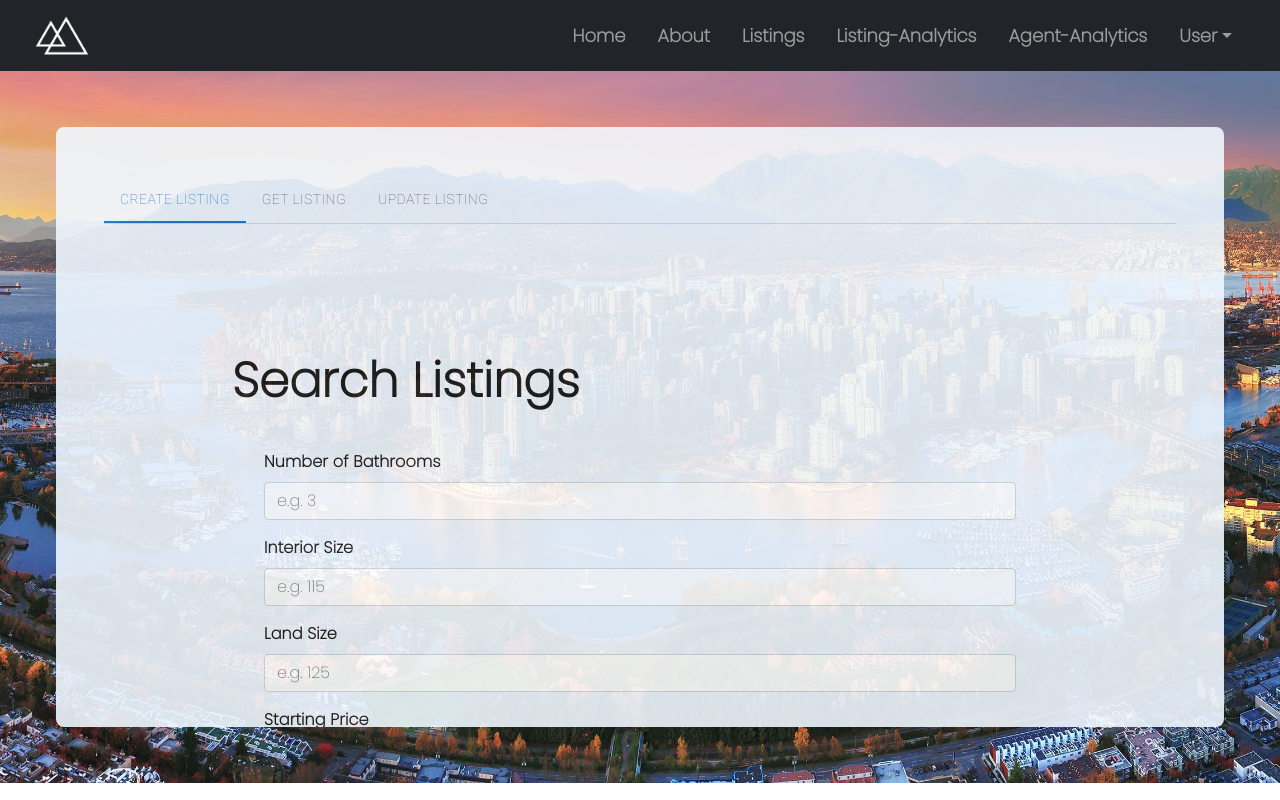
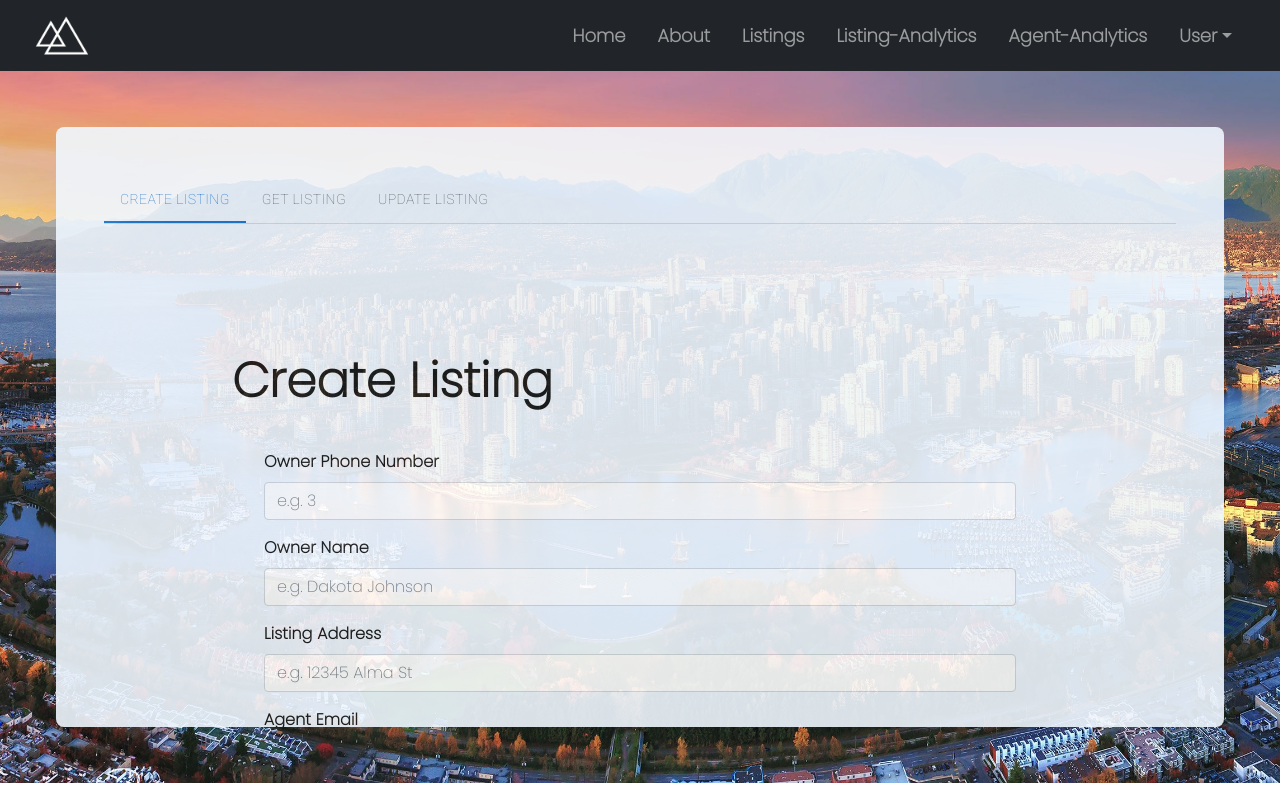
Before and after one commit to patricknoda11/real-estate-listing-app, a React (Create React App) app in the folder client/: page /listings in a window 1280 px wide. Built offline with nearby package versions, Linux system fonts and the light colour scheme.

Commit message:
implemented create listing functionality on webpage

```diff
--- a/client/src/components/CreateListingTab.js
+++ b/client/src/components/CreateListingTab.js
@@ -1,37 +1,55 @@
 import { useState } from "react";
 
 const CreateListingTab = () => {
-    let [numBathrooms, setNumBathrooms] = useState("");
+  let [ownerPhoneNumber, setOwnerPhoneNumber] = useState("");
+  const [ownerName, setOwnerName] = useState("");
+  const [listingAddress, setListingAddress] = useState("");
+  const [agentEmail, setAgentEmail] = useState("");
+  let [price, setPrice] = useState("");
+  const [location, setLocation] = useState("");
+  const [type, setType] = useState("");
+  let [numberOfRooms, setNumberOfRooms] = useState("");
+  let [numberOfBathrooms, setNumberOfBathrooms] = useState("");
   let [interiorSize, setInteriorSize] = useState("");
   let [landSize, setLandSize] = useState("");
-    let [startingPrice, setStartingPrice] = useState("");
-    let [maximumPrice, setMaximumPrice] = useState("");
 
   const clearEntries = () => {
-        setNumBathrooms("");
+    setOwnerPhoneNumber("");
+    setOwnerName("");
+    setListingAddress("");
+    setAgentEmail("");
+    setPrice("");
+    setLocation("");
+    setType("");
+    setNumberOfRooms("");
+    setNumberOfBathrooms("");
     setInteriorSize("");
     setLandSize("");
-        setStartingPrice("");
-        setMaximumPrice("");
   };
 
   const onSubmitForm = async (e) => {
     e.preventDefault();
     try {
       const body = {
-                numBathrooms,
+        ownerPhoneNumber,
+        ownerName,
+        listingAddress,
+        agentEmail,
+        price,
+        location,
+        type,
+        numberOfRooms,
+        numberOfBathrooms,
         interiorSize,
         landSize,
-                startingPrice,
-                maximumPrice,
       };
-            await fetch("http://localhost:5013/user/listing/", {
+      await fetch("http://localhost:5013/listings/", {
         method: "POST",
         mode: "cors",
         headers: { "Content-Type": "application/json" },
         body: JSON.stringify(body),
       });
-            alert("listing was successfully searched");
+      alert("The listing specified has been created");
       clearEntries();
     } catch (error) {
       alert(error.message);
@@ -41,60 +59,120 @@ const CreateListingTab = () => {
 
   return (
     <div className="flex-container-agent">
-            <h1>Search Listings</h1>
+      <h1>Create Listing</h1>
       <div className="content">
         <form onSubmit={onSubmitForm}>
+          <div className="form-group">
+            <label>Owner Phone Number</label>
+            <input
+              type="number"
+              placeholder="e.g. 3"
+              className="form-control"
+              value={ownerPhoneNumber}
+              onChange={(e) => setOwnerPhoneNumber(e.target.value)}
+            />
+          </div>
+          <div className="form-group">
+            <label>Owner Name</label>
+            <input
+              type="text"
+              placeholder="e.g. Dakota Johnson"
+              className="form-control"
+              value={ownerName}
+              onChange={(e) => setOwnerName(e.target.value)}
+            />
+          </div>
+          <div className="form-group">
+            <label>Listing Address</label>
+            <input
+              type="text"
+              placeholder="e.g. 12345 Alma St"
+              className="form-control"
+              value={listingAddress}
+              onChange={(e) => setListingAddress(e.target.value)}
+            />
+          </div>
+          <div className="form-group">
+            <label>Agent Email</label>
+            <input
+              type="email"
+              placeholder="e.g. 1000000"
+              className="form-control"
+              value={agentEmail}
+              onChange={(e) => setAgentEmail(e.target.value)}
+            />
+          </div>
+          <div className="form-group">
+            <label>Price</label>
+            <input
+              type="number"
+              placeholder="e.g. 1000000"
+              className="form-control"
+              value={price}
+              onChange={(e) => setPrice(e.target.value)}
+            />
+          </div>
+          <div className="form-group">
+            <label>Location</label>
+            <input
+              type="text"
+              placeholder="e.g. Vancouver, BC"
+              className="form-control"
+              value={location}
+              onChange={(e) => setLocation(e.target.value)}
+            />
+          </div>
+          <div className="form-group">
+            <label>Type</label>
+            <input
+              type="text"
+              placeholder="e.g. Duplex"
+              className="form-control"
+              value={type}
+              onChange={(e) => setType(e.target.value)}
+            />
+          </div>
+          <div className="form-group">
+            <label>Number Of Bedrooms</label>
+            <input
+              type="number"
+              placeholder="e.g. 5"
+              className="form-control"
+              value={numberOfRooms}
+              onChange={(e) => setNumberOfRooms(e.target.value)}
+            />
+          </div>
           <div className="form-group">
             <label>Number of Bathrooms</label>
             <input
               type="number"
-                            placeholder="e.g. 3"
+              placeholder="e.g. 4"
               className="form-control"
-                            value={numBathrooms}
-                            onChange={(e) => setNumBathrooms(e.target.value)}
+              value={numberOfBathrooms}
+              onChange={(e) => setNumberOfBathrooms(e.target.value)}
             />
           </div>
           <div className="form-group">
-                        <label>Interior Size</label>
+            <label>Interior Size (sq-ft)</label>
             <input
-                            type="email"
-                            placeholder="e.g. 115"
+              type="number"
+              placeholder="e.g. 5000"
               className="form-control"
               value={interiorSize}
               onChange={(e) => setInteriorSize(e.target.value)}
             />
           </div>
           <div className="form-group">
-                        <label>Land Size </label>
+            <label>Land Size (sq-ft)</label>
             <input
               type="number"
-                            placeholder="e.g. 125"
+              placeholder="e.g. 10000"
               className="form-control"
               value={landSize}
               onChange={(e) => setLandSize(e.target.value)}
             />
           </div>
-                    <div className="form-group">
-                        <label>Starting Price</label>
-                        <input
-                            type="number"
-                            placeholder="e.g. 1000000"
-                            className="form-control"
-                            value={startingPrice}
-                            onChange={(e) => setStartingPrice(e.target.value)}
-                        />
-                    </div>
-                    <div className="form-group">
-                        <label>Maxim Price</label>
-                        <input
-                            type="number"
-                            placeholder="e.g. 10000000"
-                            className="form-control"
-                            value={maximumPrice}
-                            onChange={(e) => setMaximumPrice(e.target.value)}
-                        />
-                    </div>
-                    <button className="btn btn-primary">search</button>
+          <button className="btn btn-primary">Create</button>
         </form>
       </div>
     </div>
```
Also changed, not shown: client/src/components/Listings.js (+3 -5 lines). Lines whose indentation alone changed are shown as unchanged.
